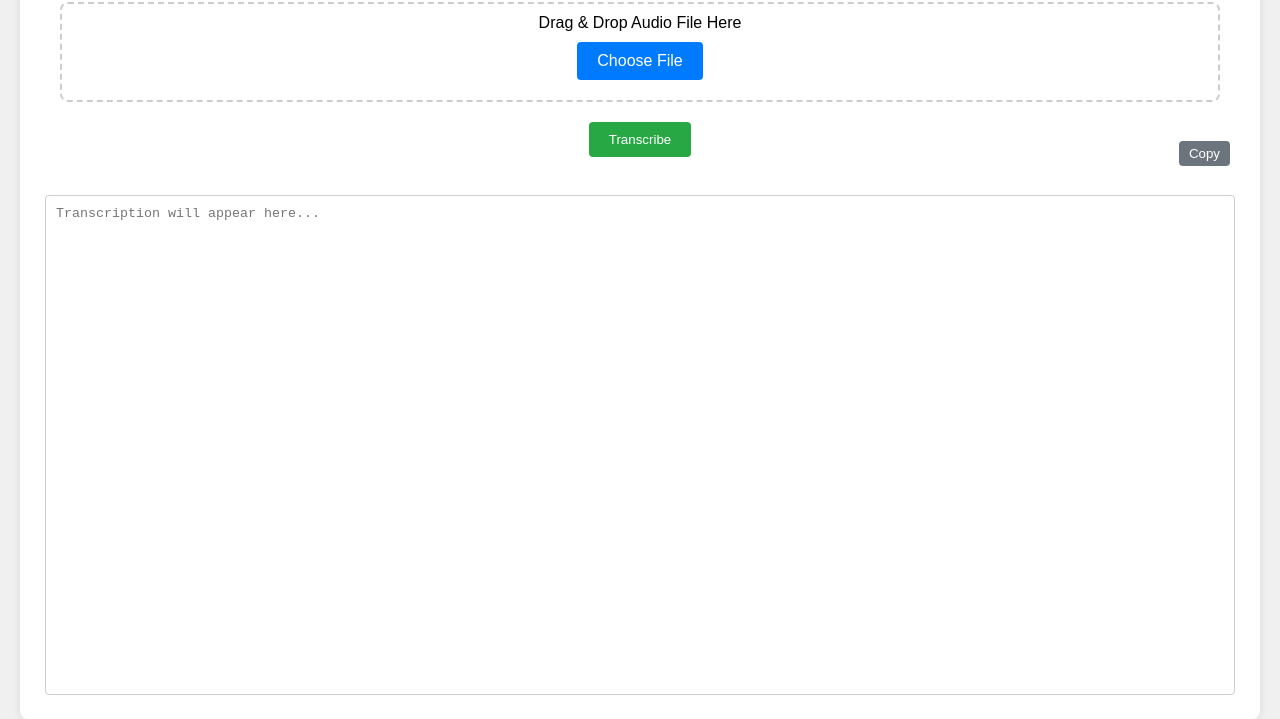
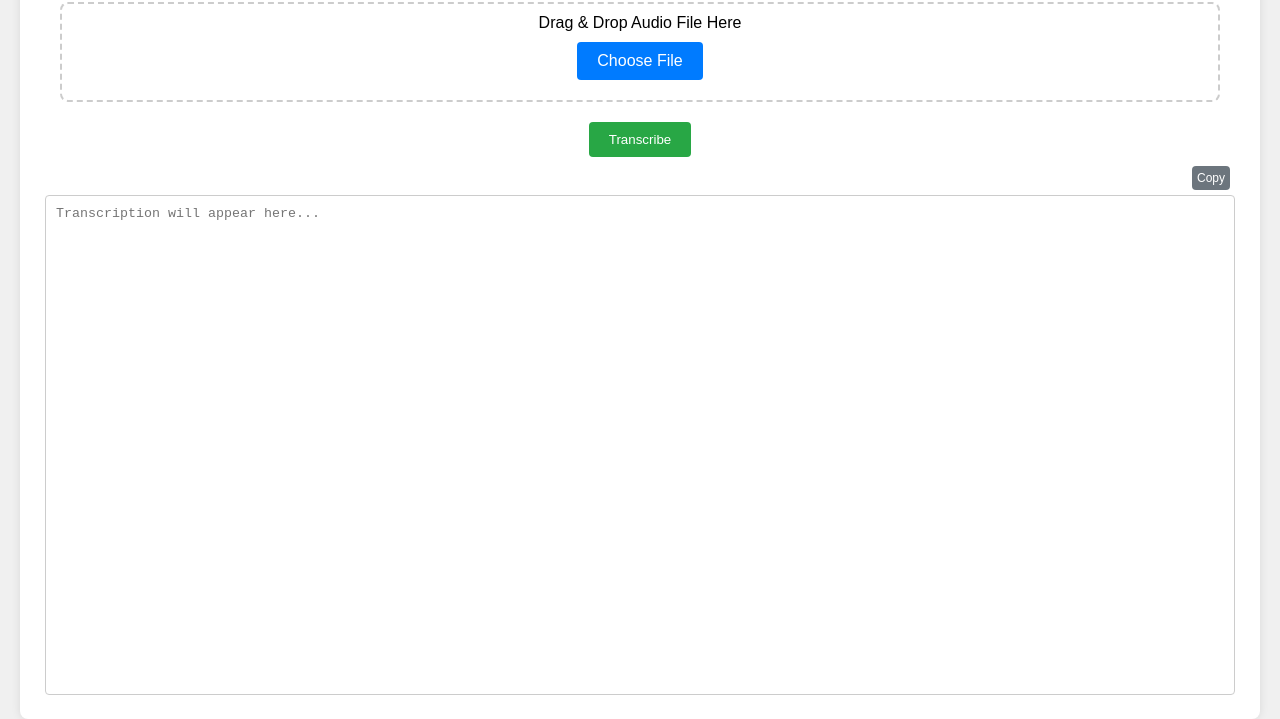
Before and after one commit to gordonwatts/meeting-transcriber, a plain HTML site: page web/index.html in a window 1280 px wide. Shown: the part 89-808 px from the top of the page. Drawn offline with Linux system fonts and the light colour scheme.

Commit message:
Copy button in the right place!

```diff
--- a/web/index.html
+++ b/web/index.html
@@ -18,7 +18,8 @@
         </div>
         <button id="transcribeButton" onclick="transcribeAudio()">Transcribe</button>
         <div style="position: relative; display: inline-block; width: 100%;">
-            <button id="copyButton" onclick="copyToClipboard()" disabled style="position: absolute; right: 10px; top: -30px;">Copy</button>
+            <button id="copyButton" onclick="copyToClipboard()" disabled
+                style="position: absolute; right: 10px; top: -5px; font-size: 12px; padding: 5px;">Copy</button>
         </div>
         <textarea id="transcriptionResult" placeholder="Transcription will appear here..." readonly></textarea>
     </div>
--- a/web/styles.css
+++ b/web/styles.css
@@ -79,12 +79,13 @@ body {
 }
 
 #copyButton {
-    padding: 5px 10px;
+    padding: 5px;
     background-color: #007bff;
     color: white;
     border: none;
     border-radius: 4px;
     cursor: pointer;
+    font-size: 12px; /* Smaller font size */
 }
 
 #copyButton:disabled {
```
